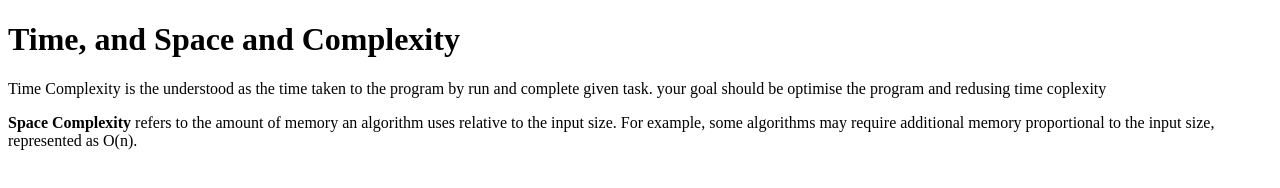
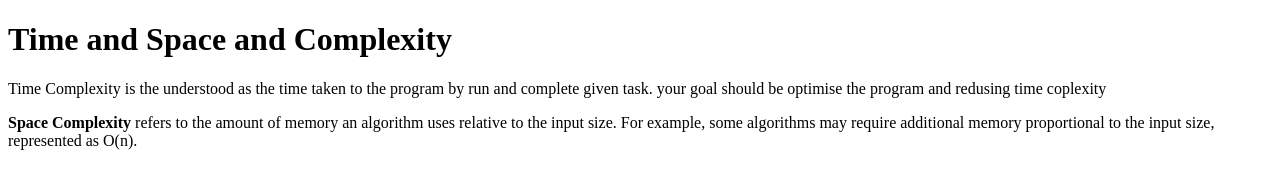
Before and after one commit to acciojob/time-and-space-complexity-jain009, a website: page main.html in a window 1280 px wide. Drawn offline with Linux system fonts and the light colour scheme.

Commit message:
created a submission

```diff
--- a/main.html
+++ b/main.html
@@ -9,7 +9,7 @@
 <body>
 	<!-- the entire body must be written by student -->
 
-	<h1>Time, and Space and Complexity</h1>
+	<h1>Time and Space and Complexity</h1>
 	<p>Time Complexity is the understood as the time taken to the program  by run and complete given task. your goal should be  optimise the program and redusing time coplexity </p>
  <p>
     <b>Space Complexity</b> refers to the amount of memory an algorithm uses relative to the input size. For example, some algorithms may require additional memory proportional to the input size, represented as O(n).
```
